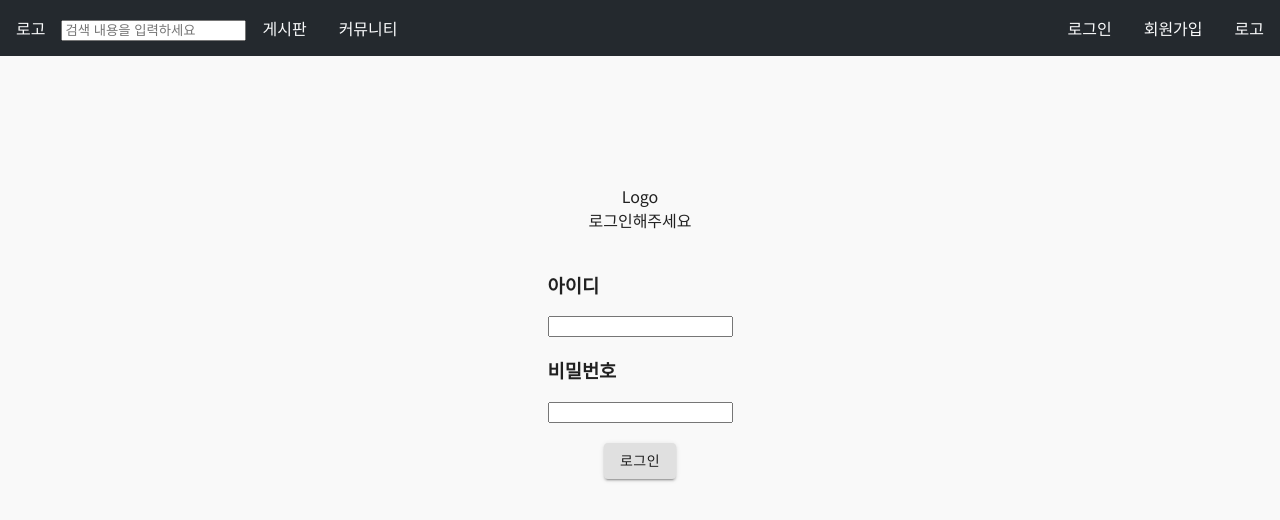
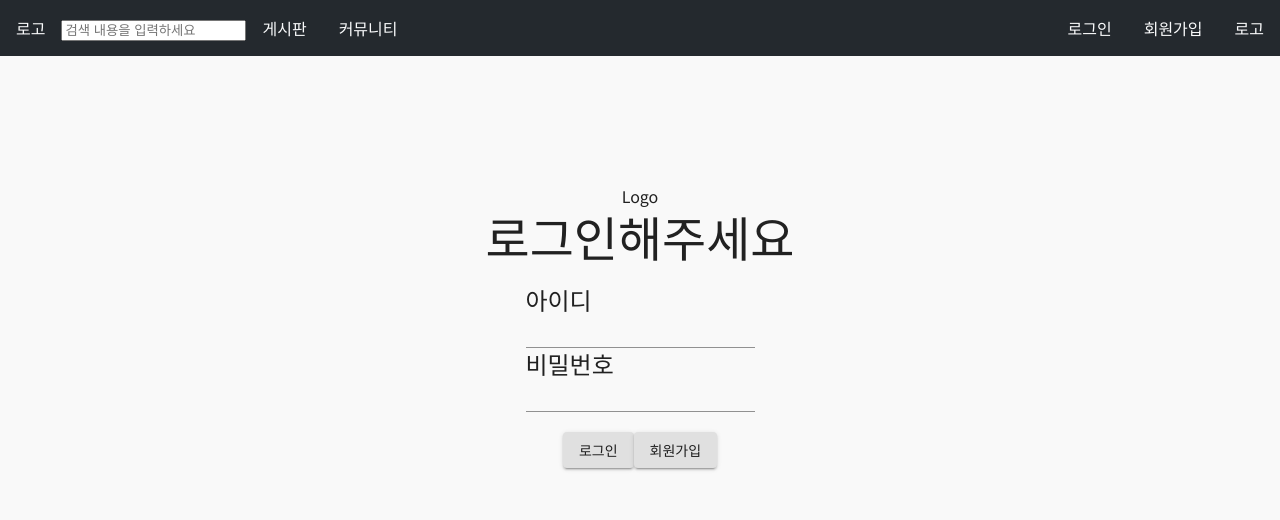
Before and after one commit to SeoSang/freechat-freeboard, a Next.js app in the folder front/: page /login in a window 1280 px wide. Shown: the top 520 px of the page. Built offline with nearby package versions, Linux system fonts and the light colour scheme.

Commit message:
디자인 수정

```diff
--- a/front/forms/LoginForm.tsx
+++ b/front/forms/LoginForm.tsx
@@ -1,23 +1,25 @@
 import React from "react"
 import { FlexDiv } from "../styles/div"
-import { Button } from "@material-ui/core"
+import { Button, Typography, Input } from "@material-ui/core"
 
 const LoginForm = () => {
   return (
     <FlexDiv
       style={{ padding: "20px" }}
       direction='column'
+      height='100%'
       align='flex-start'
       justify='space-between'>
-      <h3>아이디</h3>
-      <input></input>
-      <h3>비밀번호</h3>
-      <input></input>
-      <Button
-        style={{ marginTop: "20px", alignSelf: "center" }}
-        variant='contained'>
-        로그인
-      </Button>
+      <Typography variant='h5'>아이디</Typography>
+      <Input></Input>
+      <Typography variant='h5' component='span'>
+        비밀번호
+      </Typography>
+      <Input></Input>
+      <div style={{ marginTop: "20px", alignSelf: "center" }}>
+        <Button variant='contained'>로그인</Button>
+        <Button variant='contained'>회원가입</Button>
+      </div>
     </FlexDiv>
   )
 }
--- a/front/pages/login.tsx
+++ b/front/pages/login.tsx
@@ -1,12 +1,13 @@
 import React from "react"
 import LoginForm from "../forms/LoginForm"
 import { FlexDiv } from "../styles/div"
+import { Typography } from "@material-ui/core"
 
 const login = () => {
   return (
-    <FlexDiv height='100%' direction='column'>
+    <FlexDiv width='100%' height='100%' direction='column'>
       <div>Logo</div>
-      <div>로그인해주세요</div>
+      <Typography variant='h3'>로그인해주세요</Typography>
       <LoginForm></LoginForm>
     </FlexDiv>
   )
--- a/front/styles/theme.ts
+++ b/front/styles/theme.ts
@@ -1,4 +1,4 @@
-import { createMuiTheme } from "@material-ui/core/styles"
+import { createMuiTheme, responsiveFontSizes } from "@material-ui/core/styles"
 import { red } from "@material-ui/core/colors"
 
 // Create a theme instance.
@@ -14,9 +14,21 @@ const theme = createMuiTheme({
       main: red.A400,
     },
     background: {
-      default: "#fff",
+      default: "#F9F9F9",
     },
+  },
+  breakpoints: {
+    values: {
+      xs: 0,
+      sm: 600,
+      md: 960,
+      lg: 1280,
+      xl: 1920,
+    },
+  },
+  typography: {
+    fontFamily: `"Noto Sans KR", "Roboto", "Helvetica", "Arial", sans-serif`,
   },
 })
 
-export default theme
+export default responsiveFontSizes(theme)
```
